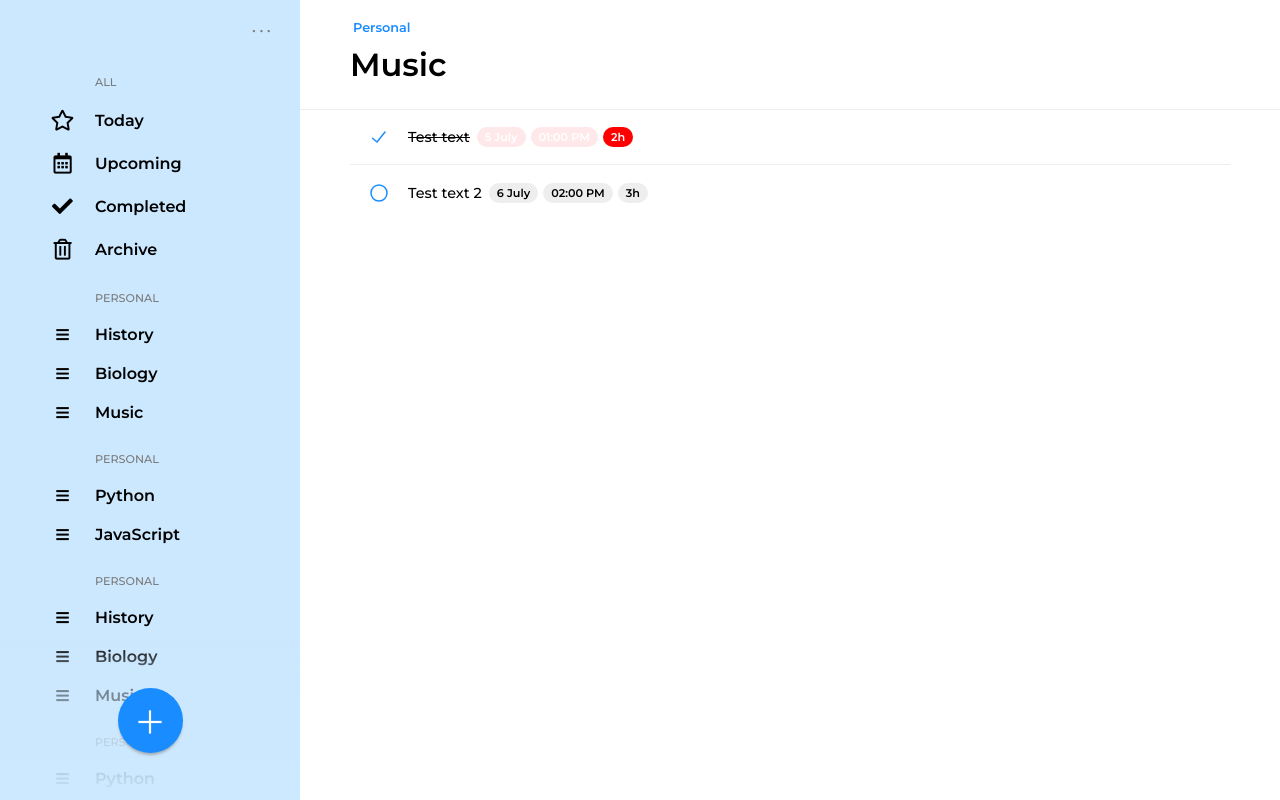
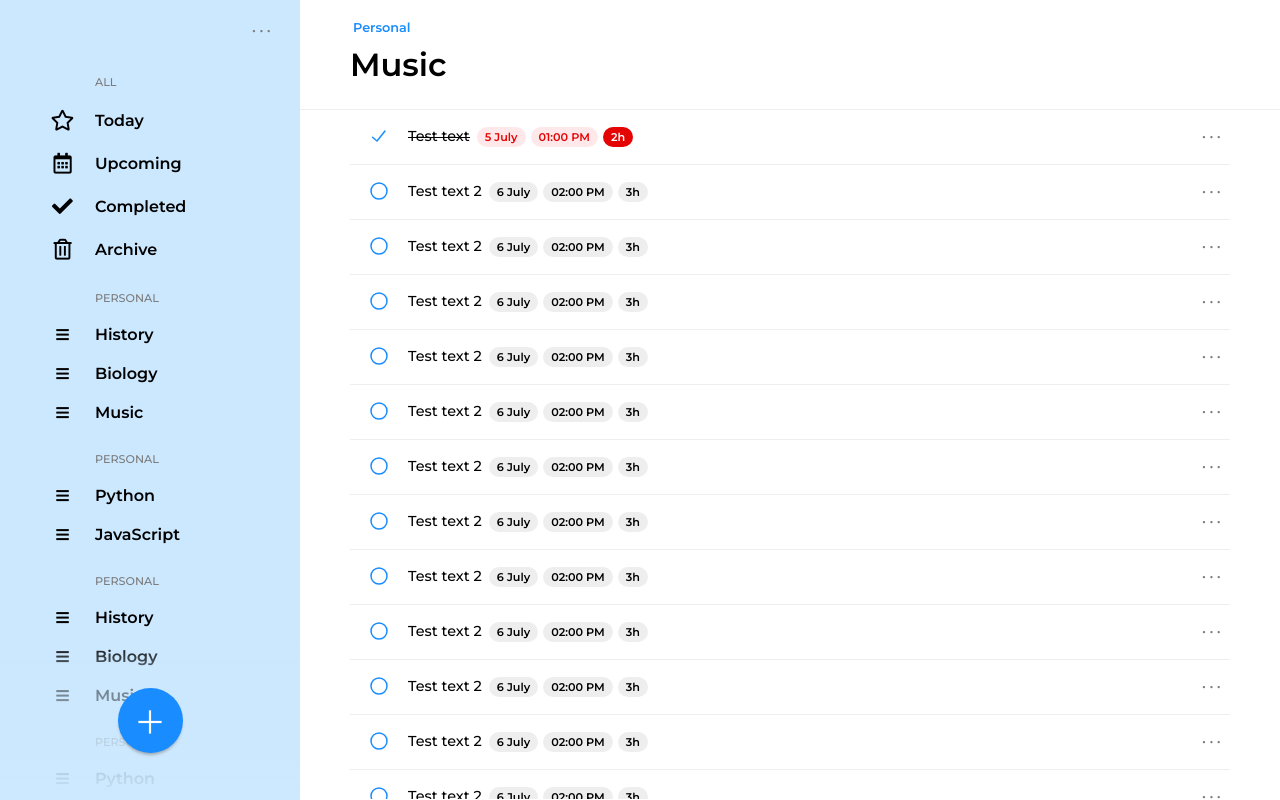
Before and after one commit to sviperm/to-do-react-app, a React (Create React App) app: page / in a window 1280 px wide. Built offline with nearby package versions, Linux system fonts and the light colour scheme.

Commit message:
Styling and optimizing TodoList

```diff
--- a/src/components/TodoListItem/LabelList/LabelList.js
+++ b/src/components/TodoListItem/LabelList/LabelList.js
@@ -1,12 +1,16 @@
-import React from 'react'
+import React, { useMemo } from 'react'
 
 import Badge from '../../UI/Badge/Badge'
 
 import classes from './LabelList.module.css'
 
 const LabelList = ({ labels }) => {
-    const labelList = labels.map(({ text, color }, i) => <Badge key={i} text={text} color={color} />);
-    const style = { gridTemplateColumns: `repeat(${labelList.length}, auto)` };
+    const labelList = labels.map(({ text, color }, i) => (
+        <Badge key={i} text={text} color={color} />
+    ));
+    const style = useMemo(() => ({
+        gridTemplateColumns: `repeat(${labelList.length}, auto)`
+    }), [labelList.length]);
 
     return (
         <div className={classes.LabelList} style={style}>
--- a/src/components/TodoListItem/TodoCheckbox/TodoCheckbox.js
+++ b/src/components/TodoListItem/TodoCheckbox/TodoCheckbox.js
@@ -2,17 +2,10 @@ import React, { useMemo } from 'react'
 import classes from './TodoCheckbox.module.css'
 
 const TodoCheckbox = ({ isChecked, onClick }) => {
-    // const todoClasses = [
-    //     classes.TodoCheckbox,
-    //     isChecked ? classes.checked : null,
-    // ];
-
-    const todoClasses = useMemo(() => (
-        [].concat(
-            classes.TodoCheckbox,
-            isChecked ? classes.checked : null,
-        )
-    ), [isChecked])
+    const todoClasses = useMemo(() => ([].concat(
+        classes.TodoCheckbox,
+        isChecked ? classes.checked : null,
+    )), [isChecked])
 
     return (
         <div className={todoClasses.join(' ')} onClick={onClick}>
--- a/src/components/TodoListItem/TodoListItem.js
+++ b/src/components/TodoListItem/TodoListItem.js
@@ -1,16 +1,16 @@
-import React, { useState } from 'react'
+import React, { useState, useCallback } from 'react'
 import { useDidUpdateEffect, useAnimationOnUpdate } from '../../hooks/customHooks'
-
 import LabelList from '../TodoListItem/LabelList/LabelList'
 import TodoCheckbox from './TodoCheckbox/TodoCheckbox'
+import ThreeDotsButton from '../UI/Buttons/ThreeDotsButton/ThreeDotsButton'
 
 import classes from './TodoListItem.module.css';
 
 const TodoListItem = ({ id, isChecked, text, labels }) => {
     const [isCheckedState, setCheckedState] = useState(isChecked);
     const [textClasses, setTextClasses] = useState([]);
+    // const scrollRef = useRef(null)
 
-    // TODO: переделать с помощью CSSTransition
     useAnimationOnUpdate(
         setTextClasses,
         [classes.text, classes.animate, classes.lineThrough],
@@ -22,15 +22,27 @@ const TodoListItem = ({ id, isChecked, text, labels }) => {
         console.log(`Todo №${id} ${isCheckedState ? 'checked' : 'unchecked'}`)
     }, [isCheckedState, id])
 
-    const onCheckboxClickhandler = () => {
-        setCheckedState(prevState => !prevState);
-    }
+    const onCheckboxClickHandler = useCallback(
+        () => {
+            setCheckedState(prevState => !prevState)
+        }, [],
+    )
+
+    const onSettingsButtonHandler = useCallback(
+        () => {
+            console.log(`Open setting ${id}`)
+            // scrollRef.current.scrollIntoView({ block: 'center', behavior: 'smooth' })
+        }, [id],
+    )
 
     return (
         <li className={classes.TodoListItem}>
-            <TodoCheckbox isChecked={isCheckedState} onClick={onCheckboxClickhandler} />
-            <span className={textClasses.join(' ')}>{text}</span>
-            <LabelList labels={labels} />
+            <div className={classes.container}>
+                <TodoCheckbox isChecked={isCheckedState} onClick={onCheckboxClickHandler} />
+                <span className={textClasses.join(' ')}>{text}</span>
+                <LabelList labels={labels} />
+            </div>
+            <ThreeDotsButton onClick={onSettingsButtonHandler} />
         </li>
     )
 }
--- a/src/components/TodoListItem/TodoListItem.module.css
+++ b/src/components/TodoListItem/TodoListItem.module.css
@@ -6,12 +6,17 @@
     align-items: center;
     cursor: default;
     transition: all .2s;
+    justify-content: space-between;
+    color: black;
 }
 .TodoListItem:not(:last-child) {
     border-bottom: 1px solid var(--gray-light);
 }
 .TodoListItem:hover {
     background-color: rgba(34,50,84,0.03);
+}
+.TodoListItem .container {
+    display: flex;
 }
 .text {
     position: relative;
@@ -21,14 +26,12 @@
 }
 .text::after {
     content: "";
-    /* opacity: 0; */
     position: absolute;
     top: 50%;
     left: 0px;
     width: 0;
     height: 1px;
     animation-duration: 0.3s;
-    /* animation-duration: 3s; */
     animation-timing-function: linear;
     animation-iteration-count: 1;
     animation-fill-mode: forwards;
@@ -43,7 +46,6 @@
 .text.lineThrough.animate::after {
     animation-name :strike;
 }
-
 @keyframes strike{
     0%   { width: 0; }
     100% { width: 100%; }
--- a/src/components/UI/Badge/Badge.module.css
+++ b/src/components/UI/Badge/Badge.module.css
@@ -9,10 +9,10 @@
     background-color: var(--gray-light);
 }
 .red {
-    background-color: red;
+    background-color: var(--red);
     color: white;
 }
 .pink {
     background-color: var(--red-light);
-    color: white;
+    color: var(--red);
 }
--- a/src/containers/Main/TodoList/TodoList.js
+++ b/src/containers/Main/TodoList/TodoList.js
@@ -1,16 +1,161 @@
 import React from 'react';
-
 import TodoListItem from '../../../components/TodoListItem/TodoListItem'
-
 import classes from './TodoList.module.css'
 
-const TodoList = (props) => {
+const TodoList = () => {
     const todoList = [
         {
             id: 1, isChecked: true, text: 'Test text', labels: [
                 { text: '5 July', color: 'pink' },
                 { text: '01:00 PM', color: 'pink' },
                 { text: '2h', color: 'red' },
+            ]
+        },
+        {
+            id: 2, isChecked: false, text: 'Test text 2', labels: [
+                { text: '6 July', color: 'gray' },
+                { text: '02:00 PM', color: 'gray' },
+                { text: '3h', color: 'gray' },
+            ]
+        },
+        {
+            id: 2, isChecked: false, text: 'Test text 2', labels: [
+                { text: '6 July', color: 'gray' },
+                { text: '02:00 PM', color: 'gray' },
+                { text: '3h', color: 'gray' },
+            ]
+        },
+        {
+            id: 2, isChecked: false, text: 'Test text 2', labels: [
+                { text: '6 July', color: 'gray' },
+                { text: '02:00 PM', color: 'gray' },
+                { text: '3h', color: 'gray' },
+            ]
+        },
+        {
+            id: 2, isChecked: false, text: 'Test text 2', labels: [
+                { text: '6 July', color: 'gray' },
+                { text: '02:00 PM', color: 'gray' },
+                { text: '3h', color: 'gray' },
+            ]
+        },
+        {
+            id: 2, isChecked: false, text: 'Test text 2', labels: [
+                { text: '6 July', color: 'gray' },
+                { text: '02:00 PM', color: 'gray' },
+                { text: '3h', color: 'gray' },
+            ]
+        },
+        {
+            id: 2, isChecked: false, text: 'Test text 2', labels: [
+                { text: '6 July', color: 'gray' },
+                { text: '02:00 PM', color: 'gray' },
+                { text: '3h', color: 'gray' },
+            ]
+        },
+        {
+            id: 2, isChecked: false, text: 'Test text 2', labels: [
+                { text: '6 July', color: 'gray' },
+                { text: '02:00 PM', color: 'gray' },
+                { text: '3h', color: 'gray' },
+            ]
+        },
+        {
+            id: 2, isChecked: false, text: 'Test text 2', labels: [
+                { text: '6 July', color: 'gray' },
+                { text: '02:00 PM', color: 'gray' },
+                { text: '3h', color: 'gray' },
+            ]
+        },
+        {
+            id: 2, isChecked: false, text: 'Test text 2', labels: [
+                { text: '6 July', color: 'gray' },
+                { text: '02:00 PM', color: 'gray' },
+                { text: '3h', color: 'gray' },
+            ]
+        },
+        {
+            id: 2, isChecked: false, text: 'Test text 2', labels: [
+                { text: '6 July', color: 'gray' },
+                { text: '02:00 PM', color: 'gray' },
+                { text: '3h', color: 'gray' },
+            ]
+        },
+        {
+            id: 2, isChecked: false, text: 'Test text 2', labels: [
+                { text: '6 July', color: 'gray' },
+                { text: '02:00 PM', color: 'gray' },
+                { text: '3h', color: 'gray' },
+            ]
+        },
+        {
+            id: 2, isChecked: false, text: 'Test text 2', labels: [
+                { text: '6 July', color: 'gray' },
+                { text: '02:00 PM', color: 'gray' },
+                { text: '3h', color: 'gray' },
+            ]
+        },
+        {
+            id: 2, isChecked: false, text: 'Test text 2', labels: [
+                { text: '6 July', color: 'gray' },
+                { text: '02:00 PM', color: 'gray' },
+                { text: '3h', color: 'gray' },
+            ]
+        },
+        {
+            id: 2, isChecked: false, text: 'Test text 2', labels: [
+                { text: '6 July', color: 'gray' },
+                { text: '02:00 PM', color: 'gray' },
+                { text: '3h', color: 'gray' },
+            ]
+        },
+        {
+            id: 2, isChecked: false, text: 'Test text 2', labels: [
+                { text: '6 July', color: 'gray' },
+                { text: '02:00 PM', color: 'gray' },
+                { text: '3h', color: 'gray' },
+            ]
+        },
+        {
+            id: 2, isChecked: false, text: 'Test text 2', labels: [
+                { text: '6 July', color: 'gray' },
+                { text: '02:00 PM', color: 'gray' },
+                { text: '3h', color: 'gray' },
+            ]
+        },
+        {
+            id: 2, isChecked: false, text: 'Test text 2', labels: [
+                { text: '6 July', color: 'gray' },
+                { text: '02:00 PM', color: 'gray' },
+                { text: '3h', color: 'gray' },
+            ]
+        },
+        {
+            id: 2, isChecked: false, text: 'Test text 2', labels: [
+                { text: '6 July', color: 'gray' },
+                { text: '02:00 PM', color: 'gray' },
+                { text: '3h', color: 'gray' },
+            ]
+        },
+        {
+            id: 2, isChecked: false, text: 'Test text 2', labels: [
+                { text: '6 July', color: 'gray' },
+                { text: '02:00 PM', color: 'gray' },
+                { text: '3h', color: 'gray' },
+            ]
+        },
+        {
+            id: 2, isChecked: false, text: 'Test text 2', labels: [
+                { text: '6 July', color: 'gray' },
+                { text: '02:00 PM', color: 'gray' },
+                { text: '3h', color: 'gray' },
+            ]
+        },
+        {
+            id: 2, isChecked: false, text: 'Test text 2', labels: [
+                { text: '6 July', color: 'gray' },
+                { text: '02:00 PM', color: 'gray' },
+                { text: '3h', color: 'gray' },
             ]
         },
         {
--- a/src/containers/Main/TodoList/TodoList.module.css
+++ b/src/containers/Main/TodoList/TodoList.module.css
@@ -1,4 +1,25 @@
 .TodoList {
-    margin: 0 var(--main-padding);
+    margin-left: var(--main-padding);
     list-style-type: none;
+    overflow-y: auto;
+    max-height: calc(100% - 111px);
+    padding-right: var(--main-padding);
+    padding-bottom: 75px;
+
+	color: #00000000;
+	transition: color 0.3s;
 }
+.TodoList:hover {
+    color: var(--blue-light);
+}
+.TodoList::-webkit-scrollbar {
+    width: 10px;
+}
+.TodoList::-webkit-scrollbar-thumb {
+    border-radius: 7px;
+    transition: all .3s;
+	box-shadow: inset 0 0 0 10px;
+}
+.TodoList::-webkit-scrollbar-thumb:hover {
+    color: var(--blue);
+}
```
